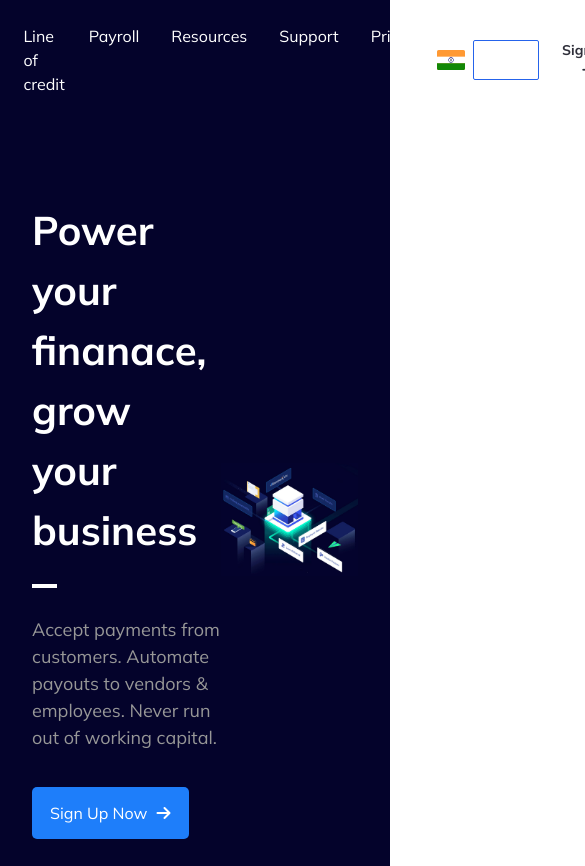
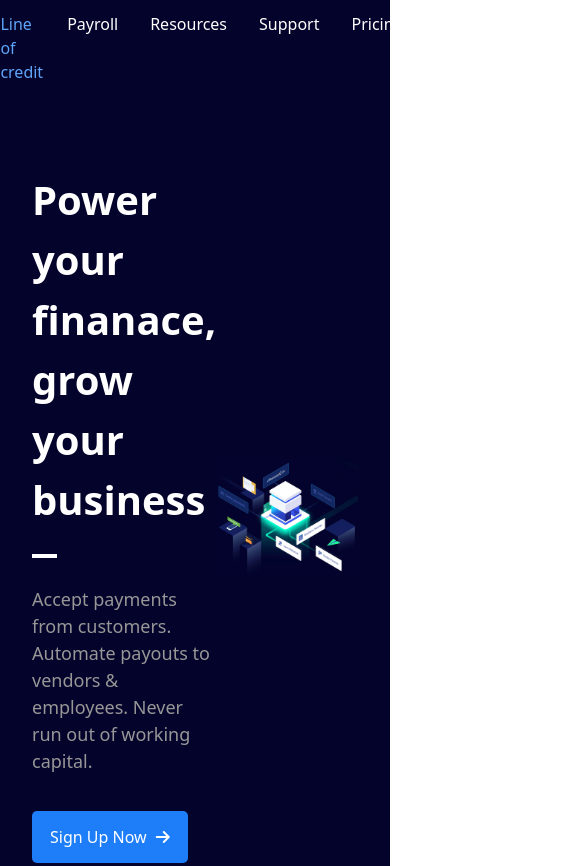
Before and after one commit to Taufique-Ansari/razorpayClone, a website built with Vite: page index.html in a window 390 px wide. Shown: the top 866 px of the page, 585 px wide, since content can reach past the window. Built offline with nearby package versions, Linux system fonts and the light colour scheme; files whose address does not match are found by name.

Commit message:
resolved responsiveness issue

```diff
--- a/index.html
+++ b/index.html
@@ -2,7 +2,7 @@
 <html lang="en">
 <head>
     <meta charset="UTF-8">
-    <meta name="viewport" content="width=device-width, initial-scale=1.0">
+    <meta name="viewport" content="width=device-width, initial-scale=0.5">
     <link rel="apple-touch-icon" sizes="180x180" href="favicon_package_v0.16 /apple-touch-icon.png">
     <link rel="icon" type="image/png" sizes="32x32" href="favicon_package_v0.16 /favicon-32x32.png">
     <link rel="icon" type="image/png" sizes="16x16" href="favicon_package_v0.16 /favicon-16x16.png">
@@ -20,26 +20,19 @@
     <link href="https://fonts.googleapis.com/css2?family=Poppins:wght@300;400;500;600&family=Rubik:wght@400;500;600&display=swap" rel="stylesheet">
     <script src="https://kit.fontawesome.com/39ee998df7.js" crossorigin="anonymous"></script>
 
+    <link rel="stylesheet" href="main.css">
     <link rel="stylesheet" href="style.css">
+    <link rel="stylesheet" href="style1.css">
     <title>RazorPay</title>
-    <style>
-        body{
-            font-family: 'Mulish', sans-serif;
-            overflow-x: hidden;
-            box-sizing: border-box;
-            margin: 0;
-            width: 100%;
-        };
-    </style>
 </head>
 <body>
     <!------------------ Navbar Section ---------------->
-    <header class="flex bg-[rgb(4,3,43)] p-0 m-0 top-0 w-full h-[90px] items-center text-white" style="max-width: 100%;">
-        <nav class="px-[32px] flex font-normal items-center justify-center w-full h-[90px]">
-            <div class="logo  px-7 py-6 md:p-0">
-                <img class=" w-32 md:w-16 cursor-pointer" src="images/razorpay-icon.svg" alt="image">
+    <header class="flex bg-[rgb(4,3,43)] p-0 m-0 top-0 w-[100vw] h-[90px] items-center text-white">
+        <nav class="navbar px-[32px] flex font-normal items-center justify-center w-full m-auto h-[90px]">
+            <div class="logo pl-0 py-[28px] pr-[22px]">
+                <img class=" w-32 cursor-pointer" src="images/razorpay-icon.svg" alt="image">
             </div>
-            <ul class="flex ">
+            <ul class="nav-ele flex relative top-[3px]">
                 <div class="px-2 py-6 mx-2 text-center hover:text-blue-400 hover:block transition-all duration-300 group">
                     <li class="cursor-pointer">
                         <a href="#">Payments</a>
@@ -92,11 +85,11 @@
 
     <!--------------- Hero Section --------------------->
 
-    <section class="relative left-0 right-0 flex px-[32px] items-center justify-center bg-[rgb(4,3,43)] h-full w-full">
-        <div class="relative m-auto flex items-center justify-center h-[100%]" style="max-width: 1080px;">
-            <div class="text-white max-w-[410px] flex justify-end" style="max-width: 410px;">
-                <div class="py-[80px] h-full ">
-                    <h1 class="font-bold text-[40px] mb-[16px]">Power your finanace,<br>grow your business</h1>
+    <section class="section1 relative left-0 right-0  px-[32px] items-center justify-center bg-[rgb(4,3,43)] h-full w-[100vw] max-w-[100%]">
+        <div class="hero-sec relative m-auto flex items-center justify-center h-[100%]" style="max-width: 1080px;">
+            <div class="hero-sub-ele1 text-white w-[410px] flex justify-end">
+                <div class="hero-sub-para py-[80px] h-full ">
+                    <h1 class="font-bold text-[40px] mb-[16px]">Power your finanace,<br> grow your business</h1>
                     <div class="flex w-full h-[20px] items-center">
                         <div class="bg-white w-[25px] h-1 my-[16px]"></div>
                     </div>
@@ -104,8 +97,8 @@
                     <button class="mt-[16px] py-[14px] px-[18px] bg-[#1e7efa] rounded-[5px] hover:bg-[#006eff] transition-all duration-300">Sign Up Now <i class="fa-solid fa-arrow-right ml-[5px]"></i></button>
                 </div>
             </div>
-            <div class="w-[670px]">
-                <img src="images/home-desktop.4a9233fc.jpg" alt="" width="670px" height="auto" class="text-center  max-w-[680px] object-cover">
+            <div class="w-[670px] hero-sub-ele2">
+                <img src="images/home-desktop.4a9233fc.jpg" alt="" width="100%" height="auto" class="text-center w-[680px] object-cover">
             </div>
         </div>
     </section>
@@ -220,7 +213,7 @@
     <!-------------Another Section----------------->
 
     <section style="background-image: url(images/x-dark-bg.0bc3bc00.svg); background-position: -400px 0;" class="relative w-auto text-center px-[32px] pt-[224px] pb-[500px] bg-cover bg-no-repeat">
-        <div class="m-auto w-auto h-auto" style="max-width: 1080px; margin: auto;">
+        <div class="w-auto h-auto" style="max-width: 1080px; margin: auto;">
             <h2 class="font-bold text-white text-[24px] pt-[64px] w-full h-auto">Explore RazorpayX powered Business Banking</h2>
             <div class="flex w-auto h-[36px] justify-center items-center">
                 <div class="w-[24px] h-[4px] bg-[#80d280] mx-[16px]"></div>
@@ -285,7 +278,7 @@
 
     <!-------------------2nd another section---------------->
     <section class="flex px-[32px] pb-[96px] mt-[-90px] justify-center w-full">
-        <div class="grid grid-flow-row grid-cols-3 gap-x-[1rem] gap-y-[2.5rem] w-[80%] h-auto">
+        <div class="grid grid-flow-row grid-cols-3 gap-x-[1rem] gap-y-[2.5rem] h-auto" style="max-width: 1080px; margin: auto;">
             <div class="flex leading-[2.75rem] text-left self-center h-full items-center">
                 <h2 class="font-bold text-[#02042A] text-[40px] ">New in the <span class="text-[#2b84ea]">Razorpay</span> Product Suite</h2>
             </div>
--- /dev/null
+++ b/style1.css
@@ -0,0 +1,45 @@
+@media only screen and (max-width: 1200px){
+    html{
+        font-family: 'Mulish', sans-serif;
+        overflow-x: hidden;
+        box-sizing: border-box;
+        margin: 0;
+        width: 100%;
+    }
+    .navbar{
+        justify-content: space-between;
+    }
+    .logo{
+        padding: 0;
+        float: left;
+    }
+    .nav-ele{
+        display: none;
+    }
+    .hero-sec{
+        display: block;
+        width: 100%;
+    }
+    .hero-sub-ele1{
+        display: block;
+        width: 100%;
+    }
+    .hero-sub-para{
+        display: block;
+        padding: 80px 0px;
+        width: 100%;
+    }
+    .hero-sub-para br{
+        display: none;
+    }
+    .hero-sub-ele2{
+        display: relative;
+        margin: auto;
+        width: 100%;
+    }
+
+    .hero-sub-ele2 > img {
+        width: 100%;
+    }
+
+}
--- a/tailwind.config.js
+++ b/tailwind.config.js
@@ -7,7 +7,8 @@ module.exports = {
       boxShadow: {
         '3xl': '2px -2px 50px -5px rgba(0,0,0,0.75)',
         'nm' : '0px 0px 5px 0px rgba(235,226,235,1)',
-      }
+      },
+
     },
   },
   plugins: [],
```
Also changed, not shown: style.css.
